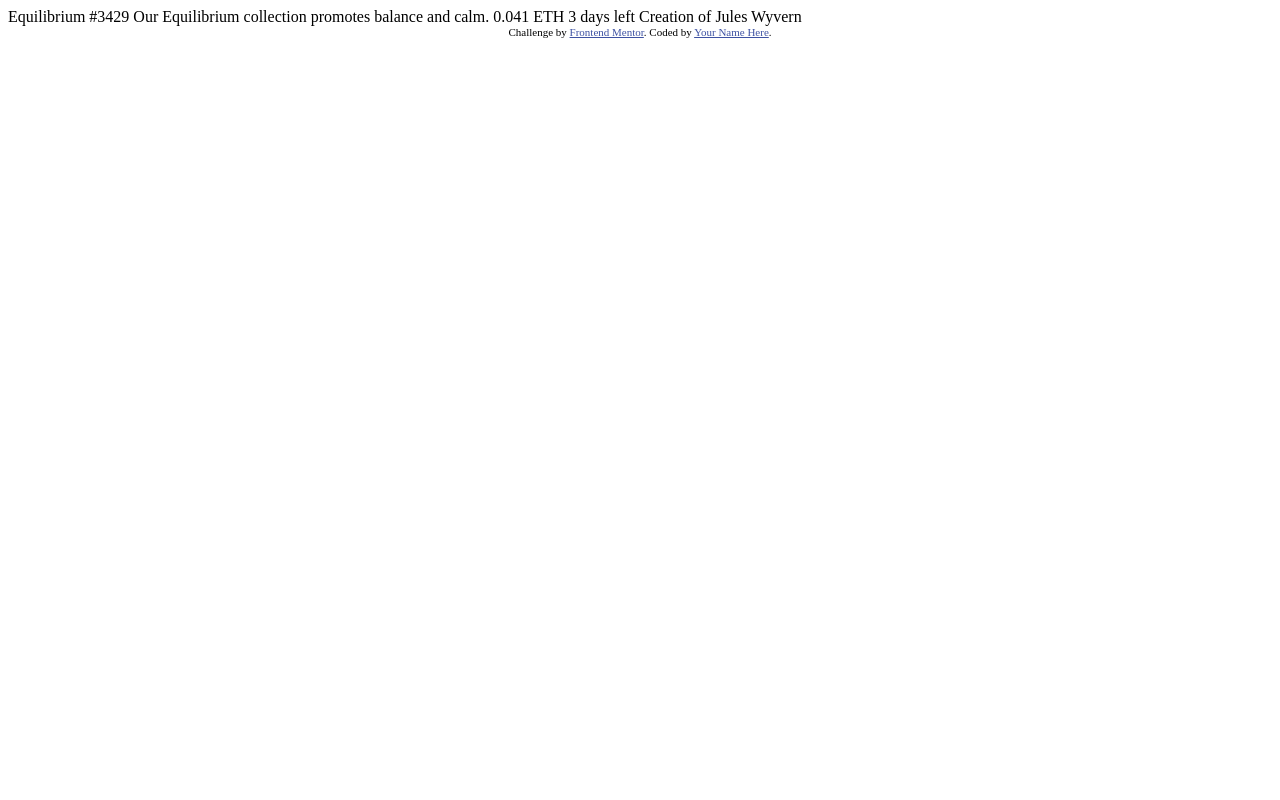
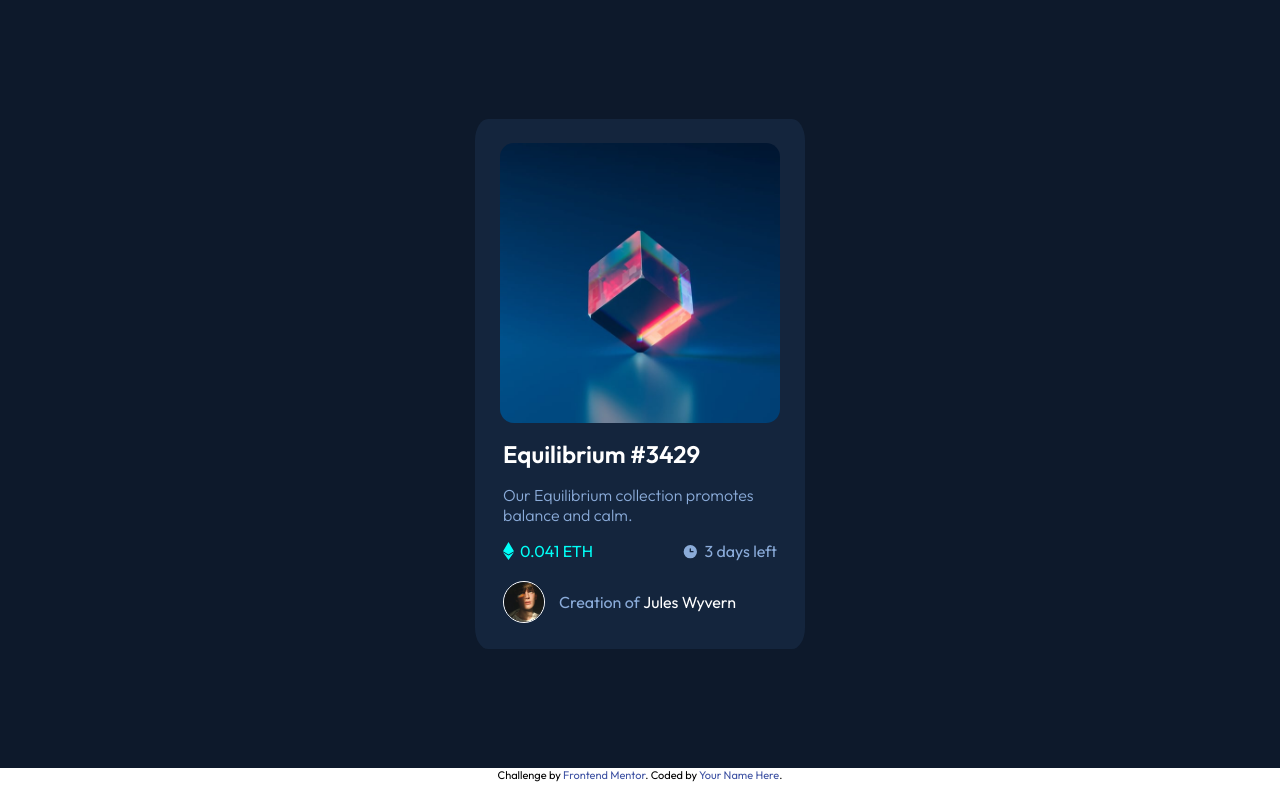
Before and after one commit to Alstarjet/nft-card-frontend-mentor, a plain HTML site: page index.html in a window 1280 px wide. Drawn offline with Linux system fonts and the light colour scheme.

Commit message:
fite of resolve

```diff
--- a/index.html
+++ b/index.html
@@ -5,26 +5,111 @@
   <meta name="viewport" content="width=device-width, initial-scale=1.0"> <!-- displays site properly based on user's device -->
 
   <link rel="icon" type="image/png" sizes="32x32" href="./images/favicon-32x32.png">
-
+  <link rel="preconnect" href="https://fonts.googleapis.com">
+<link rel="preconnect" href="https://fonts.gstatic.com" crossorigin>
+<link href="https://fonts.googleapis.com/css2?family=Outfit:wght@300;400;600&display=swap" rel="stylesheet">
   <title>Frontend Mentor | NFT preview card component</title>
 
   <!-- Feel free to remove these styles or customise in your own stylesheet 👍 -->
   <style>
     .attribution { font-size: 11px; text-align: center; }
     .attribution a { color: hsl(228, 45%, 44%); }
+    body{
+      font-family:'Outfit', sans-serif;
+      margin: 0;
+    }
+    main{
+      height: 96vh;
+      background-color: hsl(217, 54%, 11%);
+      display: grid;
+      place-content: center;
+    }
+    .card{
+      background-color:hsl(216, 50%, 16%);
+      width: 330px;
+      height: 530px;
+      display: flex;
+      flex-direction: column;
+      align-items: center;
+      border-radius: 4%;
+      color:hsl(215, 51%, 70%);
+    }
+    .title{
+      color: white;
+      font-weight: 600;
+      font-size: 24px;
+      width: 83%;
+
+    }
+    .card_img{
+      margin-top: 24px;
+      width: 280px;
+      border-radius: 5%;
+    }
+    .card_description{
+      margin-top: 0;
+      font-weight: 100;
+      width: 83%;
+    }
+    .card_data{
+      display: flex;
+      width: 83%;
+      justify-content: space-between;
+      color:hsl(178, 100%, 50%);
+    }
+    .clock{
+      color: hsl(215, 51%, 70%);
+    }
+    .data{
+      display: flex;
+      align-items: center;
+    }
+    .card_data img{
+      margin-right: 6px;
+    }
+    .card_creator img{
+      width: 40px;
+      border: 1px solid white;
+      border-radius: 50%;
+      margin-right: 14px;
+    }
+    .card_creator{
+      width: 83%;
+      margin: 20px;
+    }
+    a{
+      text-decoration: none;
+      color: white;
+    }
   </style>
 </head>
 <body>
+  <main>
+      <div class="card">
+        <img src="./images/image-equilibrium.jpg" alt="foto de equilibrium" class="card_img">
+          <h1 class="title">
+            Equilibrium #3429
+          </h1>
+          <p class="card_description">
+            Our Equilibrium collection promotes balance and calm.
+          </p>
+          <div class="card_data ">
+            <div class="eth data">
+              <img src="./images/icon-ethereum.svg" alt="">
+              0.041 ETH
+            </div>
+            <div class="clock data">
+              <img src="./images/icon-clock.svg" alt="">
+              3 days left
+            </div>
+          </div>
+        <div class="data card_creator">
+          <img src="./images/image-avatar.png" alt="">
+          Creation of&nbsp<a href=""> Jules Wyvern</a>
+        </div>
 
-  Equilibrium #3429
 
-  Our Equilibrium collection promotes balance and calm.
-
-  0.041 ETH
-  3 days left
-
-  Creation of Jules Wyvern
-
+  </main>
   <div class="attribution">
     Challenge by <a href="https://www.frontendmentor.io?ref=challenge" target="_blank">Frontend Mentor</a>.
     Coded by <a href="#">Your Name Here</a>.
```
